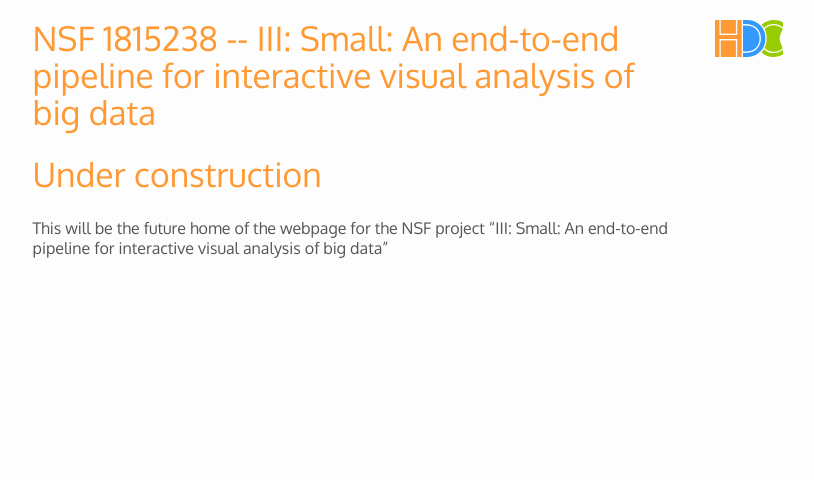
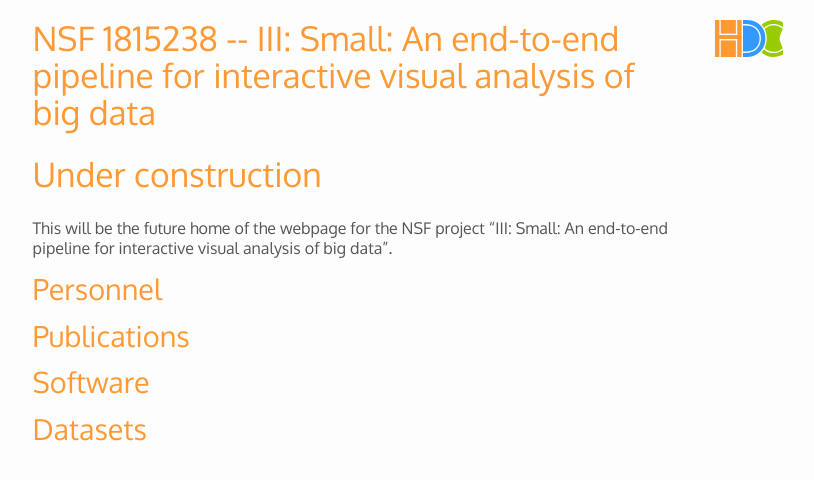
Before and after one commit to hdc-arizona/hdc-arizona.github.io, a Jekyll site: the page built from projects/end-to-end-visual-big-data/index.md, in a window 1280 px wide. Shown: the top 480 px of the page, without its empty margins (135-949 px from the left). Built offline with Jekyll 4.4.1, drawn with Linux system fonts in a browser that asks for light colours.

Commit message:
subsections

```diff
--- a/projects/end-to-end-visual-big-data/index.md
+++ b/projects/end-to-end-visual-big-data/index.md
@@ -7,4 +7,12 @@
 
 This will be the future home of the webpage for the NSF project "III:
 Small: An end-to-end pipeline for interactive visual analysis of big
-data"
+data".
+
+## Personnel
+
+## Publications
+
+## Software
+
+## Datasets
```
